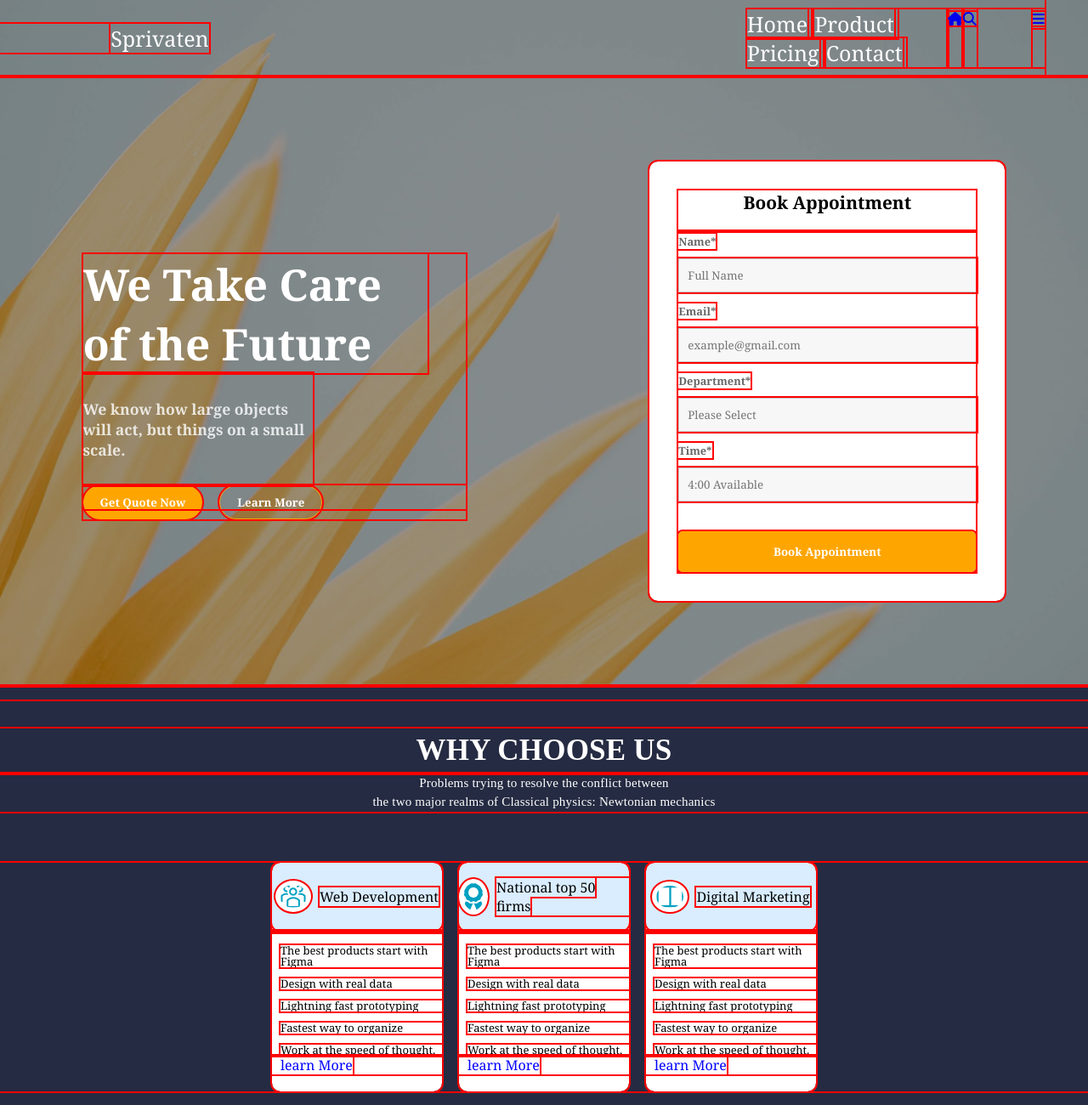
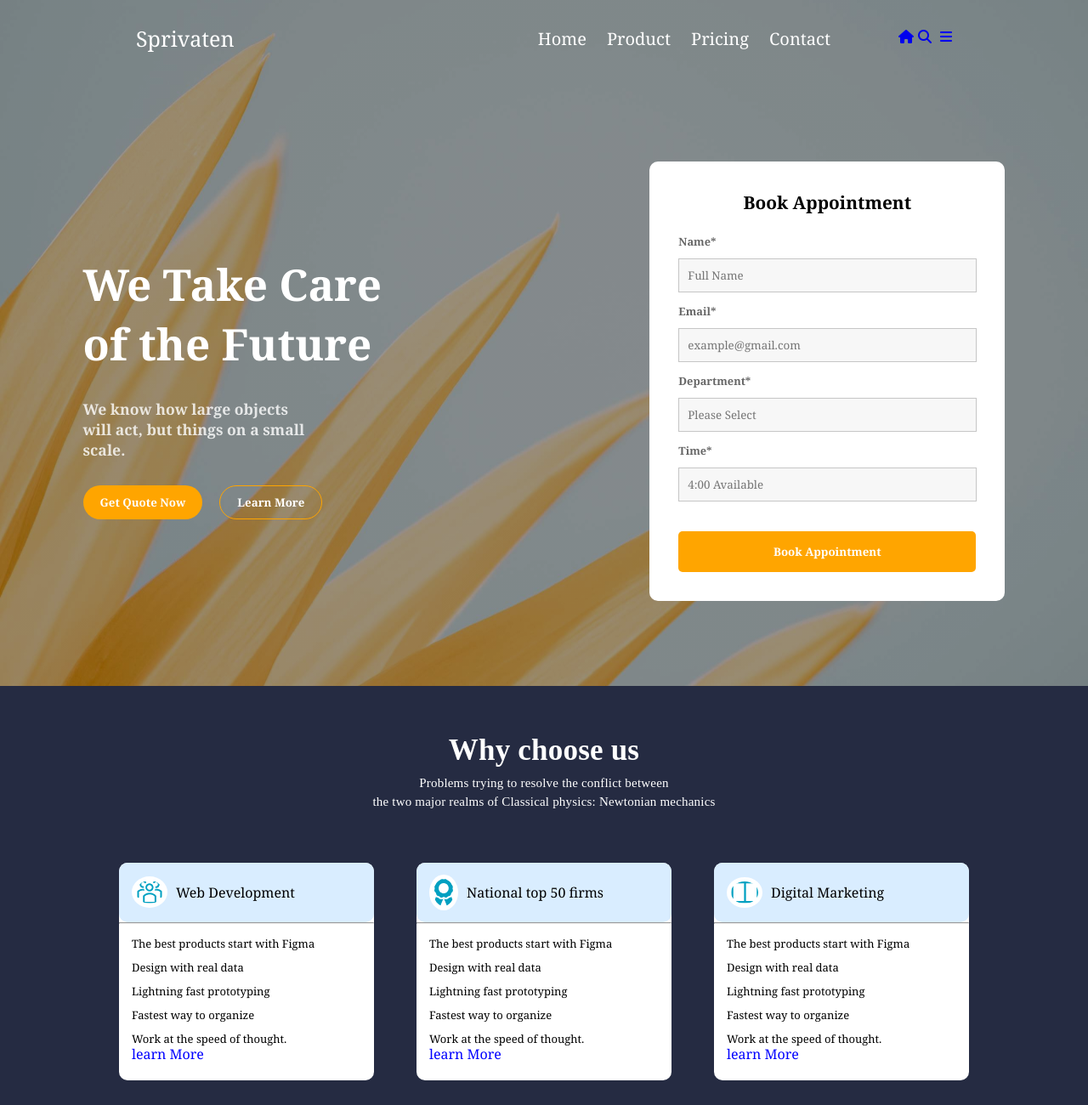
Before and after one commit to tsopsericado/figma-project, a plain HTML site: page index.html in a window 1280 px wide. Shown: the top 1300 px of the page at 85% size. Drawn offline with Linux system fonts and the light colour scheme.

Commit message:
desktop view completed

```diff
--- a/assets/styles/styles.css
+++ b/assets/styles/styles.css
@@ -2,7 +2,7 @@
   font-family: Georgia, "Times New Roman", Times, serif;
   padding: 0;
   margin: 0;
-  outline: 2px solid red;
+  /* outline: 2px solid red; */
 }
 
 .container1 {
@@ -17,29 +17,34 @@
   list-style-type: none;
 }
 
-.main-nav {
-  width: 80%;
-}
-
 .navbar {
-  width: 96%;
+  width: 75%;
   height: 90px;
   display: flex;
+  margin: auto;
   justify-content: space-between;
   align-items: center;
 }
 
 .navdiv {
-  width: 270px;
   display: flex;
   justify-content: space-between;
+  gap: 70px;
+}
+
+.nav-icons {
+  display: flex;
+  gap: 10px;
+}
+
+.two-icons {
+  display: flex;
+  flex-direction: row;
+  gap: 5px;
 }
 
 .right-nav {
   display: flex;
-  justify-content: space-between;
-  gap: 20px;
-  width: 350px;
 }
 
 .logo a {
@@ -56,15 +61,16 @@
 
 li a {
   color: white;
-  font-size: 25px;
+  font-size: 20px;
   font-weight: 300;
-  margin-right: 4px;
+  padding: 0 10px;
   text-decoration: none;
   list-style: none;
 }
 
 .logo {
-  width: 20%;
+  /* width: 150px; */
+  font-weight: 800;
   display: flex;
   justify-content: flex-end;
 }
@@ -218,7 +224,7 @@ li a {
 .box2 {
   display: flex;
   justify-content: center;
-  gap: 20px;
+  gap: 50px;
   margin-top: 60px;
   margin-bottom: 100px;
 }
@@ -229,29 +235,30 @@ li a {
   flex-direction: column;
   background-color: #fff;
   border-radius: 10px;
-  width: 200px;
+  width: 300px;
 }
 
 .card ul {
   list-style: none;
   display: flex;
   flex-direction: column;
+  gap: 15px;
   justify-content: center;
-  padding: 15px 0 0 10px;
+  padding: 17px 0 0 15px;
   font-size: 13px;
   line-height: 13px;
 }
 
 .b2 {
   background: #d9edff;
-  width: 100%;
-  height: 80px;
+  height: 70px;
   display: flex;
   flex-direction: row;
-  justify-content: center;
+  justify-content: start;
   gap: 10px;
   align-items: center;
   border-radius: 10px;
+  padding-left: 15px;
 }
 
 .cardelmt {
@@ -260,7 +267,8 @@ li a {
 
 .spanbtn {
   color: blue;
-  padding-left: 10px;
+  padding-left: 15px;
+  padding-top: 15px;
 }
 
 .b2 img {
@@ -377,7 +385,7 @@ li a {
   margin-top: 20px;
   background: #fff;
   border-radius: 5px;
-  padding: 20px;
+  padding: 19px;
   width: 20vw;
 }
 
@@ -459,6 +467,7 @@ li a {
 
 .staff-member {
   line-height: 1.5em;
+  padding-bottom: 10px;
 }
 
 .staff-member h2 {
@@ -622,7 +631,8 @@ footer {
 .footer-id {
   display: flex;
   flex-wrap: wrap;
-  justify-content: space-evenly;
+  justify-content: center;
+  gap: 82px;
   padding-top: 70px;
   color: #ffffff;
   background-color: #252b42;
@@ -632,7 +642,7 @@ footer {
 .fetch {
   display: flex;
   flex-direction: column;
-  border: 3px solid blueviolet;
+  /* border: 3px solid blueviolet; */
   gap: 10px;
 }
 
@@ -672,7 +682,7 @@ footer {
 }
 
 .fufooter p {
-  padding: 17px 17px 0px 220px;
+  padding: 20px 20px 0px 205px;
 }
 
 @media screen and (max-width: 435px) {
--- a/index.html
+++ b/index.html
@@ -27,11 +27,15 @@
                   <li><a href="#">Pricing</a></li>
                   <li><a href="#">Contact</a></li>
                 </ul>
-                <a class="active" href="#"><i class="fa fa-home"></i></a>
-                <a href="#"><i class="fa fa-search"></i></a>
-              </div>
-              <div class="icon-bar">
-                <a href="#"><i class="fa-solid fa-bars"></i></a>
+                <div class="nav-icons">
+                  <div class="two-icons">
+                    <a class="active" href="#"><i class="fa fa-home"></i></a>
+                    <a href="#"><i class="fa fa-search"></i></a>
+                  </div>
+                  <div class="icon-bar">
+                    <a href="#"><i class="fa-solid fa-bars"></i></a>
+                  </div>
+                </div>
               </div>
             </div>
           </nav>
@@ -68,7 +72,7 @@
 
         <div class="container2">
           <div class="content2">
-            <h2>WHY CHOOSE US</h2>
+            <h2>Why choose us</h2>
             <p>
               Problems trying to resolve the conflict between <br />
               the two major realms of Classical physics: Newtonian mechanics
@@ -85,13 +89,9 @@
               <div class="cardelmt">
                 <ul>
                   <li>The best products start with Figma</li>
-                  <br />
                   <li>Design with real data</li>
-                  <br />
                   <li>Lightning fast prototyping</li>
-                  <br />
                   <li>Fastest way to organize</li>
-                  <br />
                   <li>Work at the speed of thought.</li>
                 </ul>
                 <p><span class="spanbtn">learn More</span></p>
@@ -107,13 +107,9 @@
               <div class="cardelmt">
                 <ul>
                   <li>The best products start with Figma</li>
-                  <br />
                   <li>Design with real data</li>
-                  <br />
                   <li>Lightning fast prototyping</li>
-                  <br />
                   <li>Fastest way to organize</li>
-                  <br />
                   <li>Work at the speed of thought.</li>
                 </ul>
                 <p><span class="spanbtn">learn More</span></p>
@@ -129,13 +125,9 @@
               <div class="cardelmt">
                 <ul>
                   <li>The best products start with Figma</li>
-                  <br />
                   <li>Design with real data</li>
-                  <br />
                   <li>Lightning fast prototyping</li>
-                  <br />
                   <li>Fastest way to organize</li>
-                  <br />
                   <li>Work at the speed of thought.</li>
                 </ul>
                 <p><span class="spanbtn">learn More</span></p>
```
